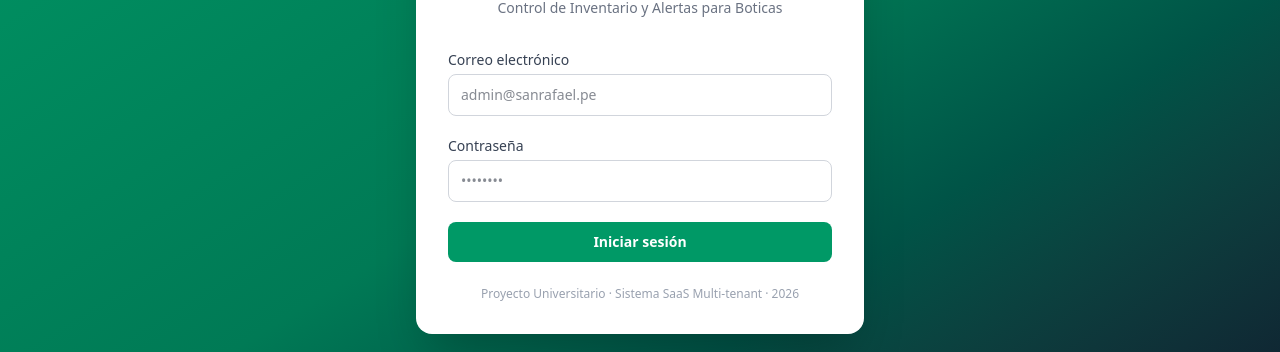
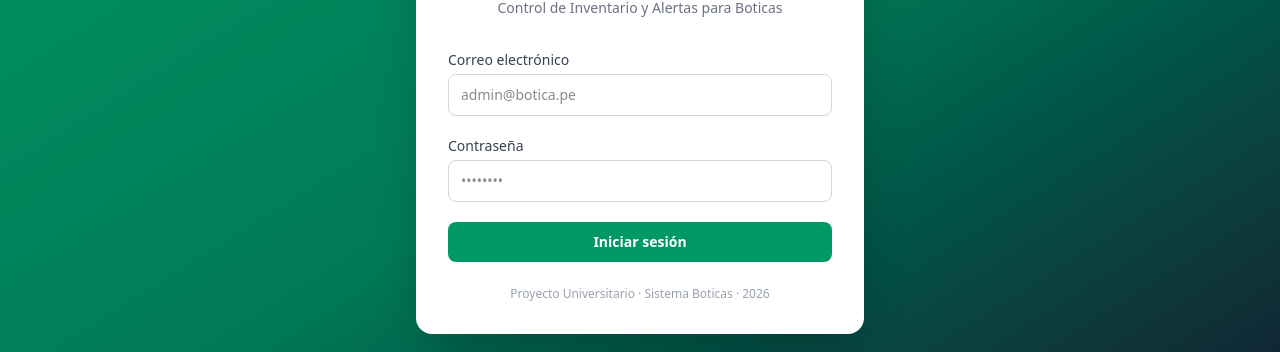
Before and after one commit to jdmiranda05/farm-control-stock, a React (Vite) app in the folder apps/frontend/: page /inicio-sesion in a window 1280 px wide. Shown: the part 304-656 px from the top of the page. Built offline with nearby package versions, Linux system fonts and the light colour scheme; no server answers.

Commit message:
feat: sombreado de inicio de sesión

```diff
--- a/apps/frontend/src/paginas/InicioSesion.tsx
+++ b/apps/frontend/src/paginas/InicioSesion.tsx
@@ -67,7 +67,7 @@ export function InicioSesion() {
               required
               value={correo}
               onChange={(e) => setCorreo(e.target.value)}
-              placeholder="admin@sanrafael.pe"
+              placeholder="admin@botica.pe"
               className="w-full rounded-lg border border-gray-300 px-3 py-2.5 text-sm outline-none transition focus:border-emerald-500 focus:ring-2 focus:ring-emerald-200"
             />
           </div>
@@ -105,7 +105,7 @@ export function InicioSesion() {
         </form>
 
         <p className="mt-6 text-center text-xs text-gray-400">
-          Proyecto Universitario · Sistema SaaS Multi-tenant · 2026
+          Proyecto Universitario · Sistema Boticas · 2026
         </p>
       </div>
     </div>
```
